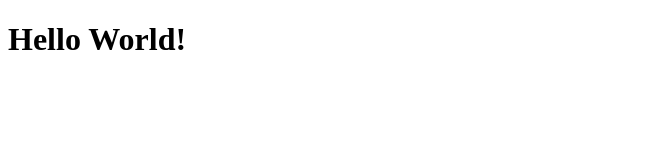
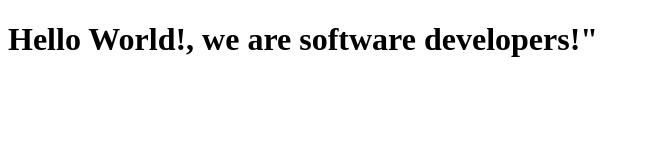
Before and after one commit to Morrism1/Okoye-Murangwa, a plain HTML site: page index.html in a window 1280 px wide. Shown: the whole page, without its empty margins (0-650 px from the left). Drawn offline with Linux system fonts and the light colour scheme.

Commit message:
changes to index.html

```diff
--- a/index.html
+++ b/index.html
@@ -7,7 +7,7 @@
   </head>
 
   <body>
-    <h1>Hello World!</h1>
+    <h1>Hello World!, we are software developers!"</h1>
     <script src="https://cdn.freecodecamp.org/testable-projects-fcc/v1/bundle.js"></script>
 
     <!--
```
